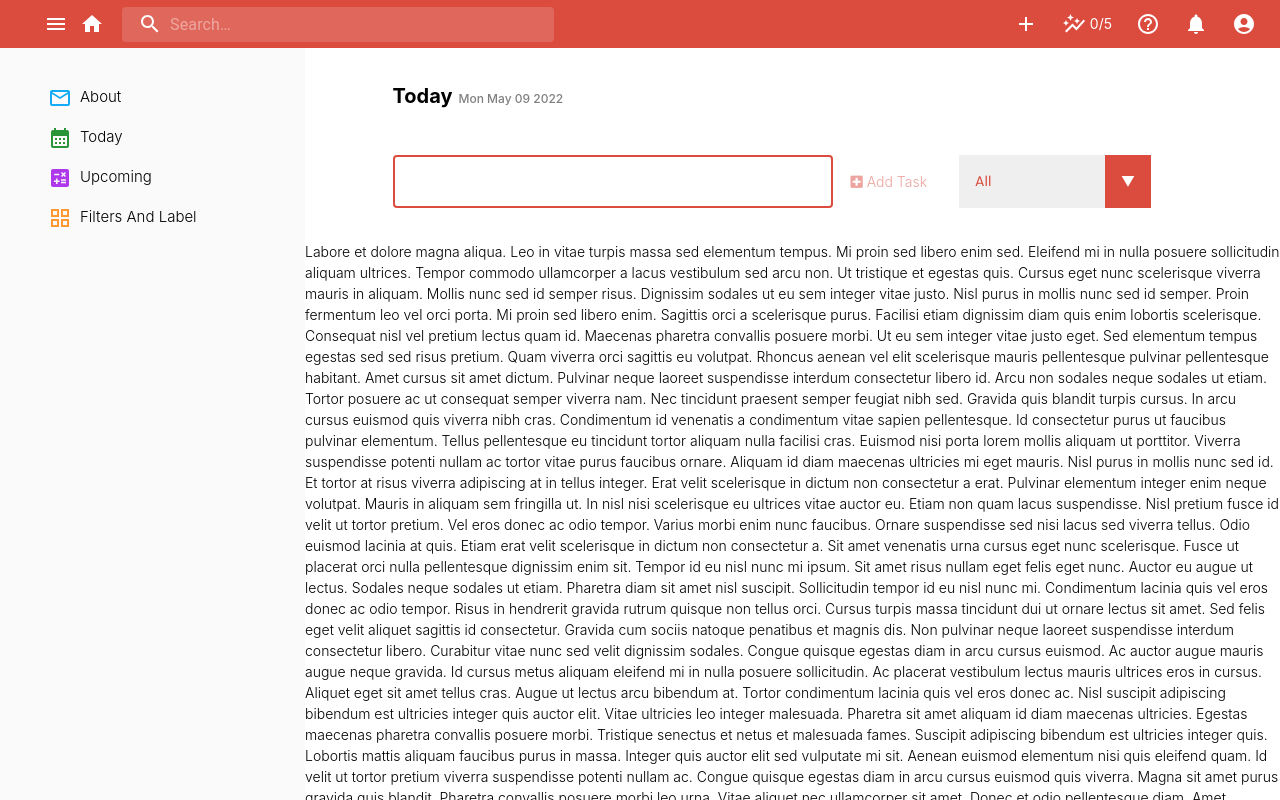
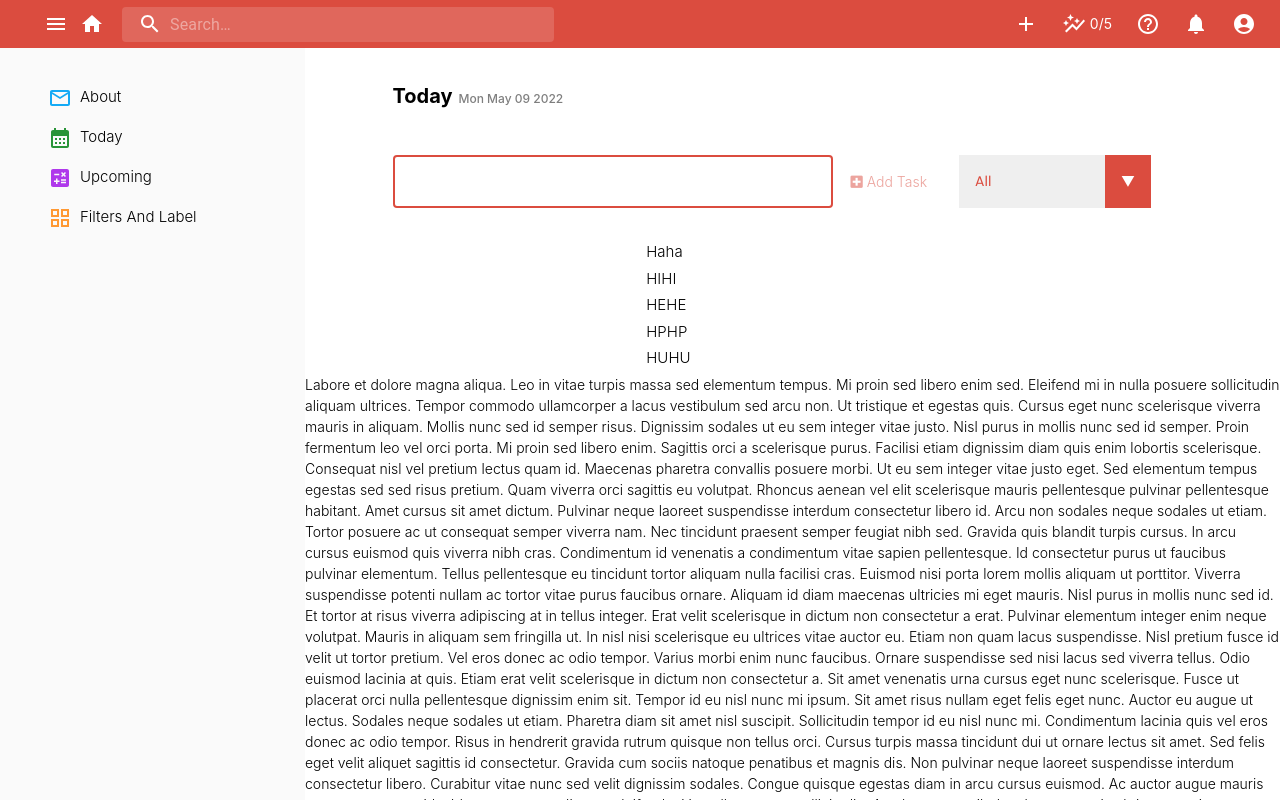
Before and after one commit to thorgan376/todolist-frontend, a React (Create React App) app: page / in a window 1280 px wide. Shown: the top 800 px of the page. Built offline with nearby package versions, Linux system fonts and the light colour scheme.

Commit message:
update 7:06 15/05/2022

```diff
--- /dev/null
+++ b/src/components/Content/TodoList.js
@@ -0,0 +1,17 @@
+import React from "react";
+import './Content.css';
+const TodoList = () => {
+    return(
+        <div className="todo-container">
+            <ul className="todo-list">
+                <li>Haha</li>
+                <li>HIHI</li>
+                <li>HEHE</li>
+                <li>HPHP</li>
+                <li>HUHU</li>
+            </ul>
+        </div>
+    );
+}
+
+export default TodoList;
```
Also changed, not shown: src/components/Content/MainContent.js.
